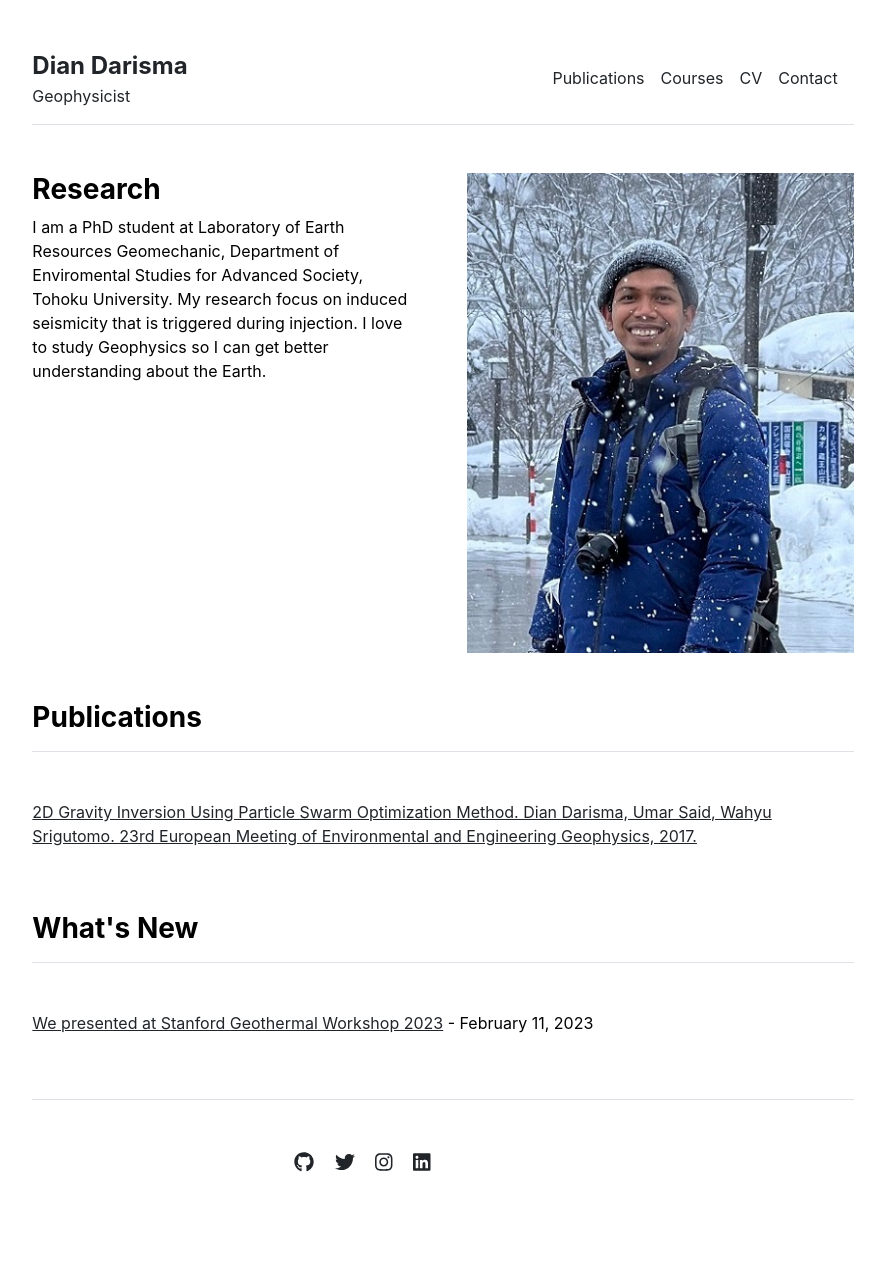
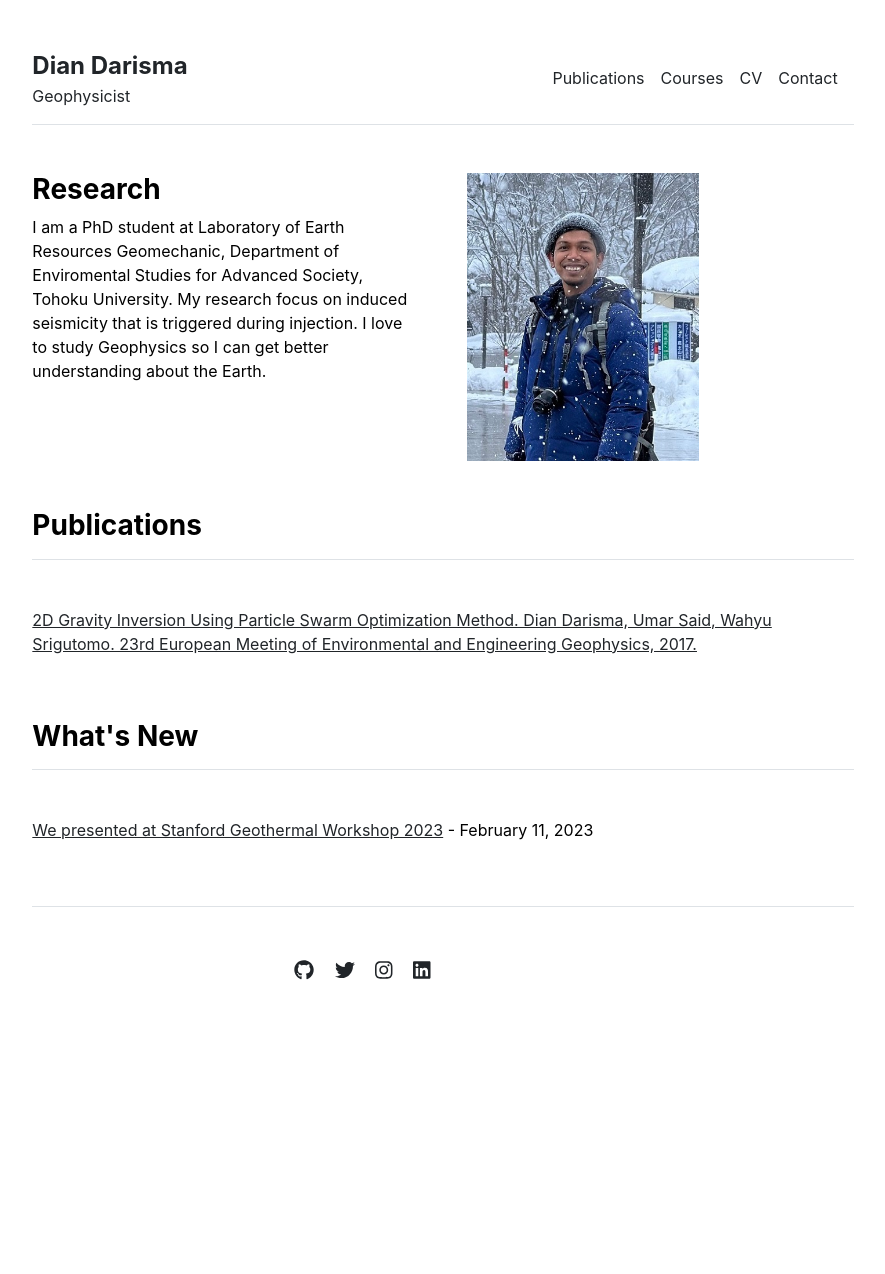
Before and after one commit to diandarisma/diandarisma.github.io, a Jekyll site: the page built from index.md, in a window 1280 px wide. Shown: the whole page, without its empty margins (197-1082 px from the left). Built offline with Jekyll 4.4.1, drawn with Linux system fonts in a browser that asks for light colours; after the commit the page ends 1081 px from its top, so only the background shows below that.

Commit message:
Update home.html

```diff
--- a/_layouts/home.html
+++ b/_layouts/home.html
@@ -8,7 +8,7 @@
     {{ content }}
   </div>
   <div class="col-md-6">
-    <img src="{{ site.github.url }}/assets/img/contact.jpg" alt="Home" width="100%">
+    <img src="{{ site.github.url }}/assets/img/contact.jpg" alt="Home" width="60%">
   </div>
 </div>
 
```
